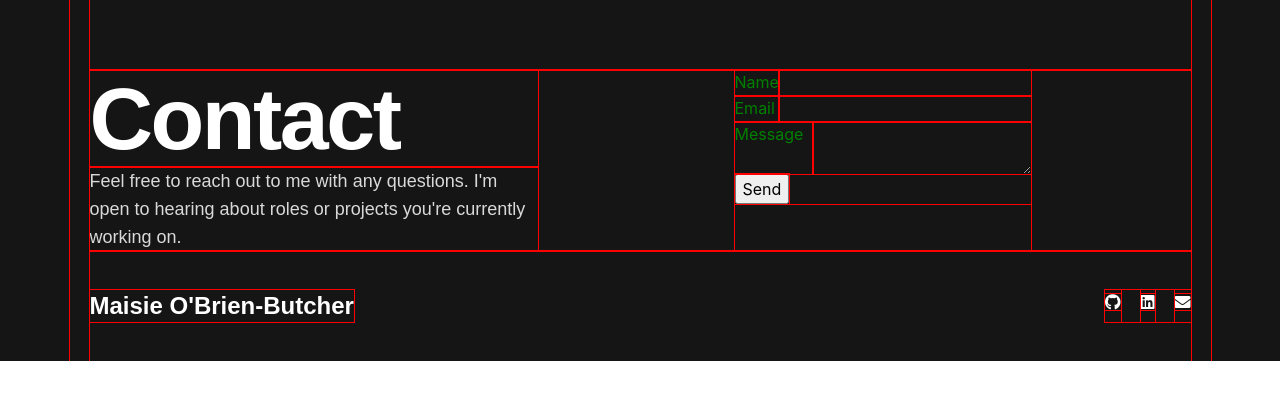
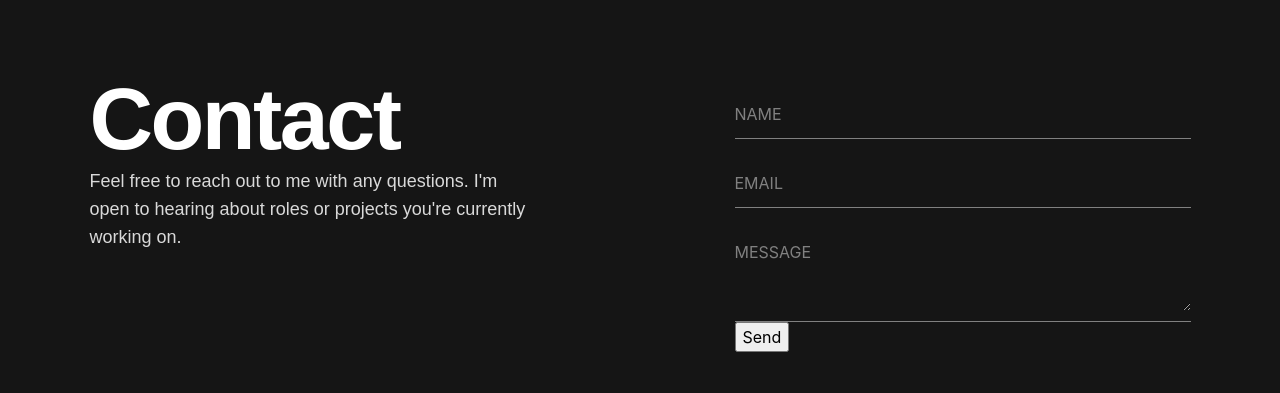
Before and after one commit to maisieo/-maisie-codes, a React (Create React App) app: page / in a window 1280 px wide. Shown: the part 2498-2891 px from the top of the page. Before the commit the page ends 2859 px from the top, so only its background shows below. Built offline with nearby package versions, Linux system fonts and the light colour scheme.

Commit message:
form spacing

```diff
--- a/src/App.scss
+++ b/src/App.scss
@@ -16,7 +16,7 @@
   margin: 0;
 }
 
-* { outline: 1px solid red; }
+// * { outline: 1px solid red; }
 
 .App {
   padding-left: 20px;
--- a/src/components/ContactForm/ContactForm.scss
+++ b/src/components/ContactForm/ContactForm.scss
@@ -25,19 +25,30 @@
     }
 
     .contact-form {
+      flex:1;
+
       .input-section {
         display: flex;
         flex:1;
+        padding-bottom: 10px;
+        border-bottom: 1px solid grey;
+        padding-top: 32px;
 
         label {
           flex-basis:108px;
+          color: grey;
+          text-transform: uppercase;
         }
 
         input, textarea {
-          flex-basis:300px;
+          flex:1;
           background-color: transparent;
           border:none;
 
+        }
+
+        textarea {
+          height:71px;
         }
       }
 
```
